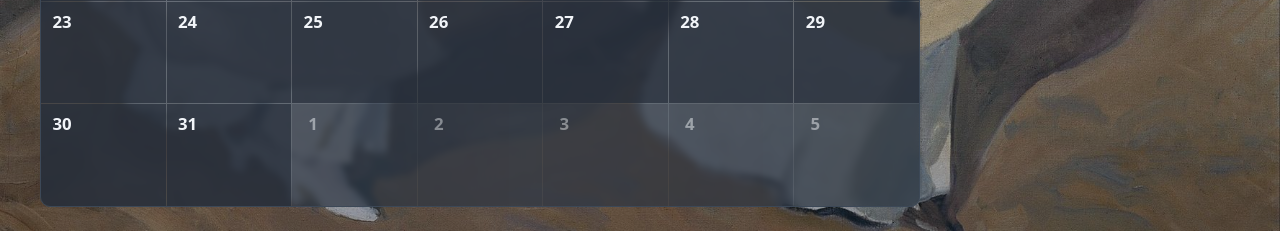
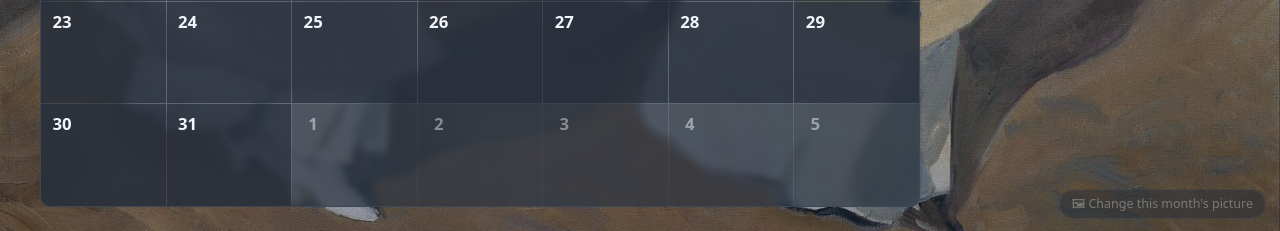
Before and after one commit to willianpripp/family-calendar, a FastAPI app: page /month in a window 1280 px wide. Shown: the part 569-800 px from the top of the page. Run offline with FastAPI, Linux system fonts and the light colour scheme; some libraries are stand-ins or nearby versions.

Commit message:
change this month's picture from the calendar itself
A button in the bottom right of every calendar view, and the whole year at once
on the Pictures page. It uploads into the uploader's own folder, so changing
your October leaves hers alone.

The upload is decoded and re-encoded rather than stored as sent, which is three
things at once: it proves the bytes are an image and not something renamed to
.jpg, it turns a 6 MB phone photo into something a phone can load over the
tailnet, and it drops the EXIF, which on a phone photo carries the GPS
coordinates of where the picture was taken. Rotation is read from that EXIF
first, or portrait shots arrive on their side.

Three things this needed that are worth knowing:

- static/art is mounted read-write now, the app's only writable path, and the
  container runs as uid 1000 to match the host owner. rsync from the workspace
  writes those same files, so any other uid means one of the two cannot write.
- the background URL is versioned per file, from its own mtime and size. The
  global asset hash could not work: an upload writes month-10.jpg again, so the
  filename is unchanged and a hash computed at startup is too.
- saving clears the other extensions for that month first, or an old
  month-10.png would keep winning over the month-10.jpg just written.

Verified: a 4000px PNG lands as 2560x1280 JPEG, an 800px one is left alone
rather than upscaled, a text file renamed .jpg is refused with a message meant
for a person, Reset falls back to the layer underneath, and the version token
changes when the picture is replaced.

```diff
--- a/app/art.py
+++ b/app/art.py
@@ -60,11 +60,123 @@ def own_art(month: int, person: str | None = None) -> str | None:
     return None
 
 
+def _version(name: str) -> str:
+    """A cache-busting token for one picture, from its own mtime and size.
+
+    The global asset hash cannot do this job any more. Uploading a new picture
+    for October writes month-10.jpg again: same URL, same filename, and with a
+    hash computed once at startup, the same version too. The browser would keep
+    showing the old one and the upload would look broken. Per-file, computed per
+    request, is the only version that changes when the bytes do.
+    """
+    try:
+        st = (ART_DIR / name).stat()
+    except OSError:
+        return "0"
+    return f"{int(st.st_mtime)}-{st.st_size}"
+
+
 def art_for(month: int, person: str | None = None) -> dict:
-    """{file, credit} for a month. `credit` is None for their own pictures,
+    """{file, credit, v} for a month. `credit` is None for their own pictures,
     because captioning a family photo with a painter's name would be daft."""
     own = own_art(month, person)
     if own:
-        return {"file": own, "credit": None}
+        return {"file": own, "credit": None, "v": _version(own), "mine": True}
     art_file, title, artist, year = FALLBACK_ART[month]
-    return {"file": art_file, "credit": f"{title} — {artist}, {year}"}
+    return {
+        "file": art_file,
+        "credit": f"{title} — {artist}, {year}",
+        "v": _version(art_file),
+        "mine": False,
+    }
+
+
+# --- accepting a picture from the browser -------------------------------------
+
+# What the file input offers and what we agree to decode. Deliberately short:
+# these three cover every phone and every screenshot, and a shorter list is a
+# smaller thing to be wrong about.
+ACCEPTED = ("image/jpeg", "image/png", "image/webp")
+ACCEPT_ATTR = ",".join(ACCEPTED)
+
+# Wider than this buys nothing on a 2560px monitor and costs load time on a
+# phone over the tailnet.
+MAX_WIDTH = 2560
+# Refused before decoding. A background is a few hundred KB once re-encoded;
+# anything past this is a mistake, usually a video.
+MAX_UPLOAD_BYTES = 25 * 1024 * 1024
+
+
+class ArtError(Exception):
+    """Something the person can fix, phrased for them rather than for a log."""
+
+
+def save_month_art(month: int, person: str | None, data: bytes) -> str:
+    """Re-encode `data` as this month's picture and return the stored name.
+
+    The upload is never stored as sent. It is decoded, rotated upright, scaled
+    down if oversized, and written as JPEG. That is three things at once:
+    it proves the bytes really are an image rather than something renamed to
+    .jpg, it turns a 6 MB phone photo into something that loads over a tailnet,
+    and re-encoding drops the EXIF, which on a phone photo includes the GPS
+    coordinates of wherever it was taken.
+    """
+    from PIL import Image, ImageOps, UnidentifiedImageError
+
+    if len(data) > MAX_UPLOAD_BYTES:
+        raise ArtError("That file is bigger than 25 MB. Is it a video?")
+
+    import io
+
+    try:
+        img = Image.open(io.BytesIO(data))
+        img.load()
+    except UnidentifiedImageError:
+        raise ArtError("That does not look like a JPEG, PNG or WebP image.") from None
+    except Exception:
+        raise ArtError("That image could not be read. Try re-saving it as a JPEG.") from None
+
+    # Phone photos carry their rotation in EXIF rather than in the pixels; without
+    # this a portrait shot arrives on its side.
+    img = ImageOps.exif_transpose(img)
+    if img.width > MAX_WIDTH:
+        img = img.resize((MAX_WIDTH, round(img.height * MAX_WIDTH / img.width)),
+                         Image.LANCZOS)
+    # A background has nothing behind it, so transparency has to resolve to
+    # something. Flattening onto the page's own dark ground avoids the white
+    # halo that RGB conversion would otherwise leave around a transparent PNG.
+    if img.mode in ("RGBA", "LA", "P"):
+        img = img.convert("RGBA")
+        ground = Image.new("RGBA", img.size, (11, 15, 20, 255))
+        img = Image.alpha_composite(ground, img)
+    img = img.convert("RGB")
+
+    folder = ART_DIR / person if person else ART_DIR
+    folder.mkdir(parents=True, exist_ok=True)
+
+    # Clear every other extension for this month first. Otherwise an old
+    # month-10.png keeps winning over the month-10.jpg just written, because
+    # own_art takes the first extension that matches.
+    stem = f"month-{month:02d}"
+    for ext in MONTH_ART_EXT:
+        stale = folder / f"{stem}.{ext}"
+        if stale.exists():
+            stale.unlink()
+
+    dest = folder / f"{stem}.jpg"
+    img.save(dest, "JPEG", quality=85, optimize=True, progressive=True)
+    return str(dest.relative_to(ART_DIR))
+
+
+def remove_month_art(month: int, person: str | None) -> bool:
+    """Drop this month's picture at one level, revealing whatever is beneath:
+    a person's own picture gives way to the shared one, the shared one to the
+    painting. Never touches the paintings themselves."""
+    folder = ART_DIR / person if person else ART_DIR
+    removed = False
+    for ext in MONTH_ART_EXT:
+        target = folder / f"month-{month:02d}.{ext}"
+        if target.exists():
+            target.unlink()
+            removed = True
+    return removed
--- a/app/main.py
+++ b/app/main.py
@@ -22,7 +22,7 @@ from datetime import date, datetime, time, timedelta
 from urllib.parse import quote
 from zoneinfo import ZoneInfo
 
-from fastapi import FastAPI, Form, HTTPException, Request
+from fastapi import FastAPI, File, Form, HTTPException, Request, UploadFile
 from fastapi.responses import HTMLResponse, JSONResponse, RedirectResponse
 from fastapi.staticfiles import StaticFiles
 from fastapi.templating import Jinja2Templates
@@ -30,7 +30,8 @@ from psycopg.rows import dict_row
 from psycopg_pool import ConnectionPool
 
 import news
-from art import art_for
+from art import (ACCEPT_ATTR, MAX_UPLOAD_BYTES, ArtError, art_for,
+                 remove_month_art, save_month_art)
 from people import PEOPLE, whois
 from holidays import holidays_between
 
@@ -292,6 +293,9 @@ def base_context(request: Request, view: str, month: int) -> dict:
         "view": view,
         "who": who,
         "art": art_for(month, who["key"]),
+        "art_month": month,
+        "art_accept": ACCEPT_ATTR,
+        "art_error": request.query_params.get("art_error"),
         "asset_v": ASSET_V,
         "here": quote(str(request.url.path) + (f"?{request.url.query}" if request.url.query else "")),
     }
@@ -682,3 +686,35 @@ def set_who(who: str = Form(""), back: str = Form("/month")):
         # has done nothing wrong.
         resp.set_cookie("cal_who", who, max_age=31536000, samesite="lax", httponly=True)
     return resp
+
+
+@app.post("/art/upload")
+async def upload_art(request: Request, file: UploadFile = File(...),
+                     month: int = Form(...), back: str = Form("/month"),
+                     scope: str = Form("mine")):
+    """Set the background for one month from the browser.
+
+    It lands in the uploader's own folder by default, so changing your October
+    does not change hers. `scope=shared` writes the level everyone sees, which
+    is the right choice for a picture of the two of them.
+    """
+    if not 1 <= month <= 12:
+        raise HTTPException(status_code=400, detail="month must be 1-12")
+    who = whois(request)
+    person = None if scope == "shared" else who["key"]
+    try:
+        save_month_art(month, person, await file.read(MAX_UPLOAD_BYTES + 1))
+    except ArtError as e:
+        # The message is written for the person, so it is worth showing rather
+        # than swallowing into a 400 page.
+        return RedirectResponse(f"{back}{'&' if '?' in back else '?'}art_error={quote(str(e))}",
+                                status_code=303)
+    return RedirectResponse(back, status_code=303)
+
+
+@app.post("/art/remove")
+def remove_art(request: Request, month: int = Form(...), back: str = Form("/month"),
+               scope: str = Form("mine")):
+    who = whois(request)
+    remove_month_art(month, None if scope == "shared" else who["key"])
+    return RedirectResponse(back, status_code=303)
--- a/app/requirements.txt
+++ b/app/requirements.txt
@@ -5,3 +5,7 @@ psycopg[binary]==3.2.9
 psycopg-pool==3.2.6
 python-multipart==0.0.20
 httpx==0.28.1
+# Uploaded backgrounds are re-encoded rather than stored as sent: it is the only
+# way to be sure the bytes are an image, and it turns a 6 MB phone photo into
+# something a phone can load over the tailnet.
+pillow==11.3.0
--- a/app/static/style.css
+++ b/app/static/style.css
@@ -422,3 +422,34 @@ button.danger { color: #E5714D; border-color: #E5714D; background: none; }
 .artcell { margin: 0; }
 .artcell img { width: 100%; aspect-ratio: 16 / 9; object-fit: cover; border-radius: 9px; display: block; }
 .artcell figcaption { font-size: .78rem; color: var(--muted); margin-top: 4px; }
+
+/* Change the wallpaper from wherever you are. Bottom right, quiet until
+   hovered: it should be findable without competing with the calendar. */
+.artbar {
+  position: fixed; right: 14px; bottom: 12px; z-index: 3;
+  display: flex; gap: 6px; align-items: center;
+  opacity: .45; transition: opacity .15s ease;
+}
+.artbar:hover, .artbar:focus-within { opacity: 1; }
+.artbar-btn {
+  font: inherit; font-size: .78rem; cursor: pointer;
+  color: var(--muted); background: var(--surface);
+  border: 1px solid rgba(255,255,255,.10); border-radius: 999px;
+  padding: 5px 12px; backdrop-filter: blur(8px);
+}
+.artbar-btn:hover { color: var(--text); border-color: var(--accent); }
+.artbar-error {
+  position: fixed; right: 14px; bottom: 46px; z-index: 3; margin: 0;
+  max-width: 320px; font-size: .82rem;
+  background: color-mix(in oklab, #E5484D 22%, var(--surface));
+  border: 1px solid #E5484D; border-radius: var(--radius); padding: 8px 12px;
+}
+
+/* Uploading straight from the year grid, so filling the set is one pass
+   instead of twelve trips to the month view. */
+.artcell form { margin-top: 4px; display: flex; gap: 5px; }
+.artcell .artbar-btn { padding: 3px 9px; font-size: .72rem; }
+
+@media (max-width: 700px) {
+  .artbar { right: 8px; bottom: 8px; opacity: .85; }
+}
--- a/app/templates/base.html
+++ b/app/templates/base.html
@@ -10,7 +10,9 @@
 <link rel="stylesheet" href="/static/style.css?v={{ asset_v }}">
 {# The only thing that varies per page: which picture is behind the calendar.
    It cannot live in the stylesheet, because it changes every month. #}
-<style>:root { --month-art: url("/static/art/{{ art.file }}?v={{ asset_v }}"); }</style>
+{# art.v is per-file, not the global asset hash: uploading a new October writes
+   month-10.jpg again, so only the file's own mtime changes. #}
+<style>:root { --month-art: url("/static/art/{{ art.file }}?v={{ art.v }}"); }</style>
 </head>
 {# No hx-boost. It swapped the body on navigation and left <head> alone, so the
    picture above kept whatever the first page loaded had: changing month
@@ -43,5 +45,26 @@
   </aside>
   {% endblock %}
 </div>
+
+{# Changing the wallpaper should be as cheap as noticing you are bored of it,
+   so this sits in the corner of every calendar view rather than behind the
+   settings page. The file input is hidden and the form self-submits: pick a
+   picture, and it is the background. #}
+{% block artbar %}
+<form class="artbar" method="post" action="/art/upload" enctype="multipart/form-data">
+  <input type="hidden" name="month" value="{{ art_month }}">
+  <input type="hidden" name="back" value="{{ request.url.path }}{% if request.url.query %}?{{ request.url.query }}{% endif %}">
+  <label class="artbar-btn">
+    <input type="file" name="file" accept="{{ art_accept }}" hidden
+           onchange="this.form.submit()">
+    <span aria-hidden="true">🖼</span> Change this month's picture
+  </label>
+  {% if art.mine %}
+  <button type="submit" class="artbar-btn plain" formaction="/art/remove"
+          title="Go back to the picture underneath">Reset</button>
+  {% endif %}
+</form>
+{% if art_error %}<p class="artbar-error">{{ art_error }}</p>{% endif %}
+{% endblock %}
 </body>
 </html>
```
Also changed, not shown: STATUS.md (+10 -0 lines), app/templates/who.html (+14 -1 lines), docker-compose.yml (+6 -2 lines), README.md, app/static/art/README.md, 1 other file.
